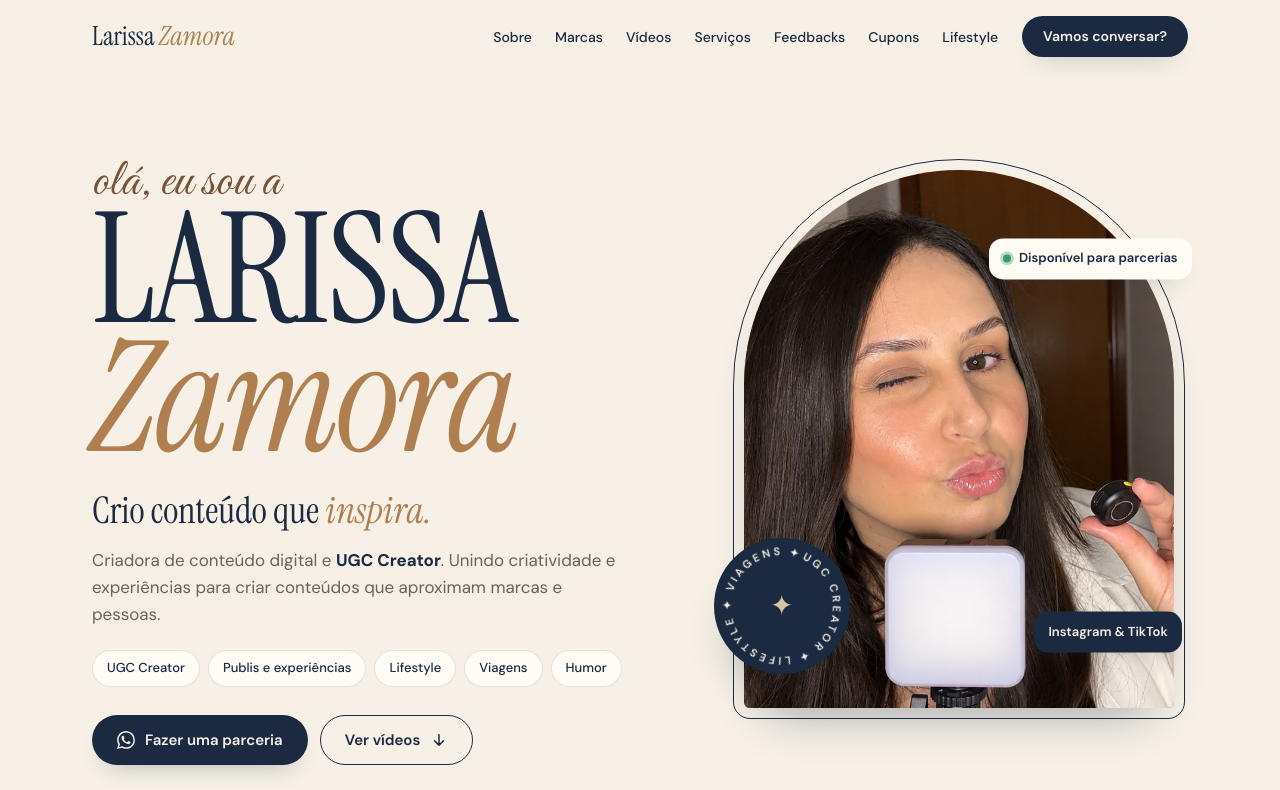
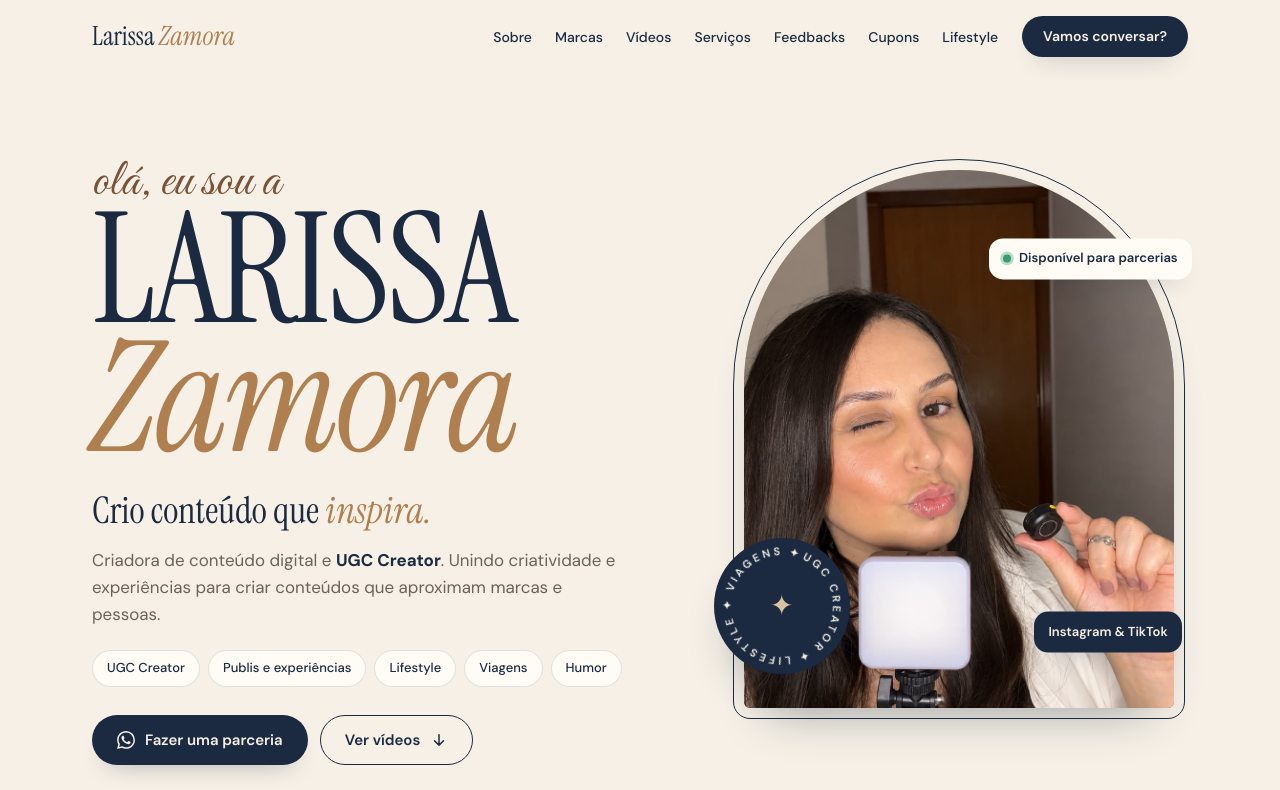
Before and after one commit to larissazamora/larissazamora, a plain HTML site: page index.html in a window 1280 px wide. Shown: the top 790 px of the page. Drawn offline with Linux system fonts and the light colour scheme.

Commit message:
Volta o enquadramento original da foto principal
Desfaz o commit 6460b35 (zoom e deslocamento da foto).

Co-Authored-By: Claude Opus 5.5 <noreply@anthropic.com>

```diff
--- a/css/style.css
+++ b/css/style.css
@@ -229,13 +229,7 @@ section { position: relative; padding-block: clamp(72px, 10vw, 128px); }
   box-shadow: var(--shadow);
   outline: 1.5px solid var(--navy); outline-offset: 10px;
 }
-/* Enquadramento da foto atual: --foto-y sobe/desce a imagem, --foto-zoom aproxima
-   e --foto-x desloca para os lados (positivo = imagem vai para a direita). */
-.arch { --foto-y: 49%; --foto-zoom: 1.25; --foto-x: 12%; }
-.arch img {
-  width: 100%; height: 100%; object-fit: cover; object-position: 50% var(--foto-y);
-  transform: translateX(var(--foto-x)) scale(var(--foto-zoom));
-}
+.arch img { width: 100%; height: 100%; object-fit: cover; object-position: 50% 35%; }
 .arch-ph { position: absolute; inset: 0; display: grid; place-content: center; text-align: center; color: var(--paper); }
 .arch-ph .mono { font-family: var(--f-display); font-style: italic; font-size: clamp(5rem, 13vw, 8.5rem); line-height: 1; }
 .arch-ph small { font-size: 11px; font-weight: 600; letter-spacing: .24em; text-transform: uppercase; opacity: .85; }
```
